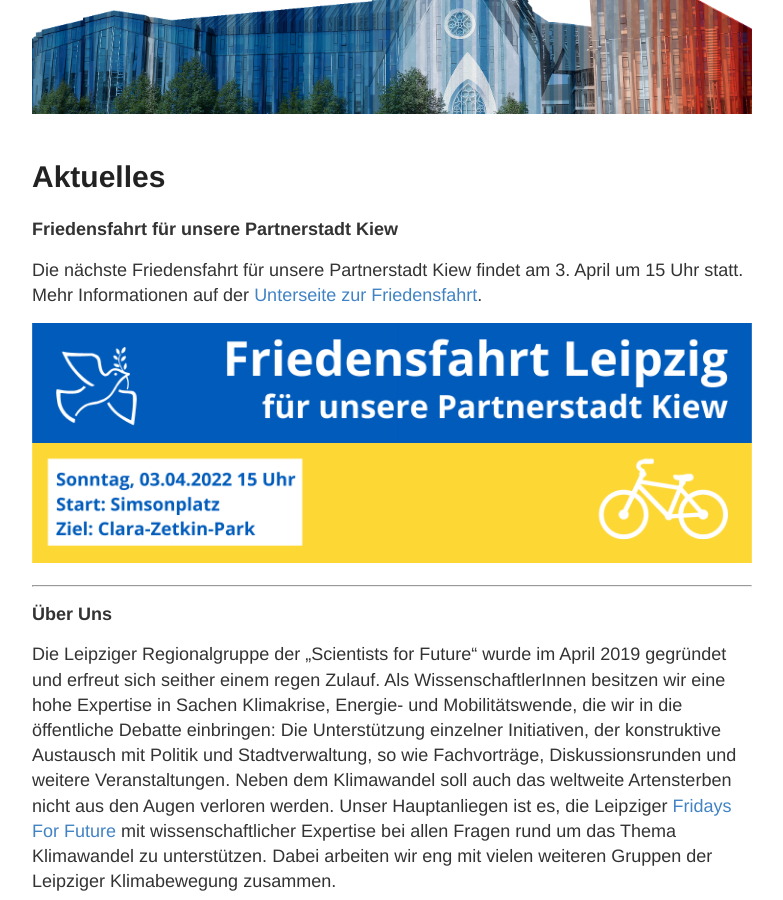
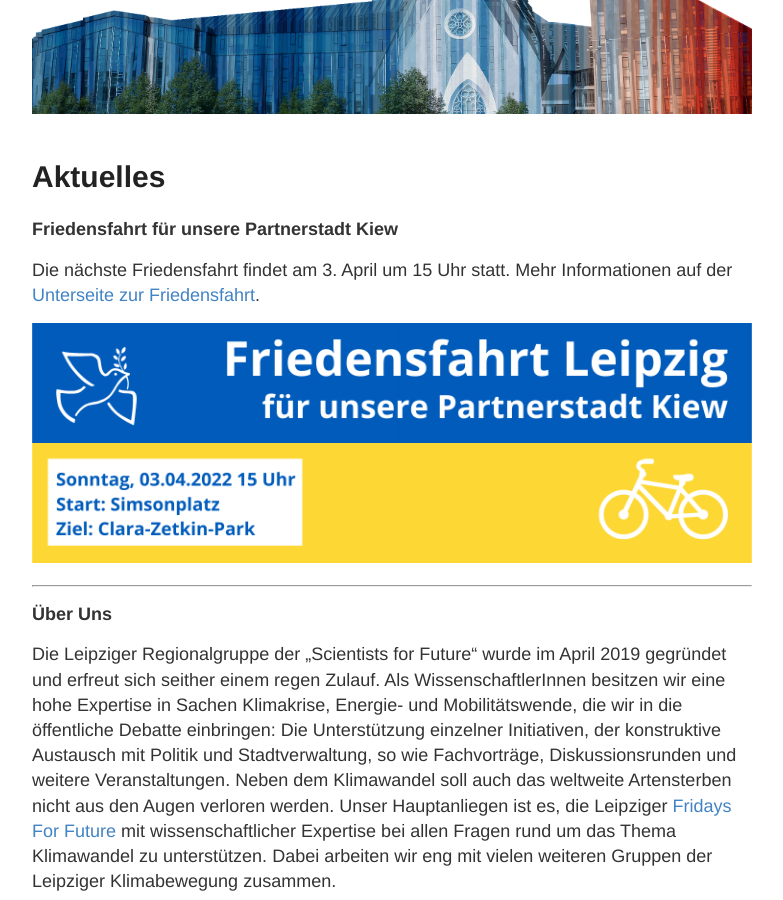
Before and after one commit to s4f-leipzig/s4f-leipzig.github.io, a Jekyll site: the page built from index.md, in a window 1280 px wide and 900 px high, scrolled down 306 px. Shown: the whole window, without its empty margins (248-1031 px from the left). Built offline with Jekyll 4.4.1, drawn with Linux system fonts in a browser that asks for light colours.

Commit message:
Update index.md

```diff
--- a/index.md
+++ b/index.md
@@ -6,7 +6,7 @@
 <b>Friedensfahrt für unsere Partnerstadt Kiew</b>
 <br>
 
-Die nächste Friedensfahrt für unsere Partnerstadt Kiew findet am 3. April um 15 Uhr statt. Mehr Informationen auf der <a href="https://s4f-leipzig.de/friedensfahrt/" target="blank">Unterseite zur Friedensfahrt</a>.
+Die nächste Friedensfahrt findet am 3. April um 15 Uhr statt. Mehr Informationen auf der <a href="https://s4f-leipzig.de/friedensfahrt/" target="blank">Unterseite zur Friedensfahrt</a>.
 
 <img src="/images/Friedensfahrt-2022-04-03.png">
 
```
